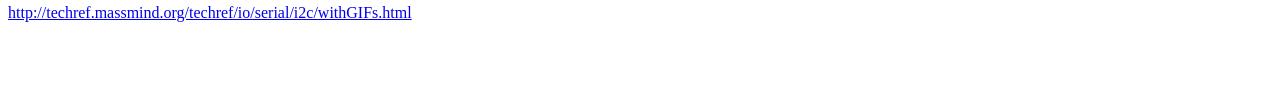
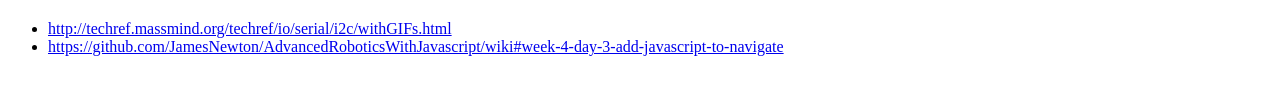
Before and after one commit to JamesNewton/JamesNewton.github.io, a plain HTML site: page webbot.html in a window 1280 px wide. Shown: the part 364-470 px from the top of the page. Drawn offline with Linux system fonts and the light colour scheme.

Commit message:
Update webbot.html

```diff
--- a/webbot.html
+++ b/webbot.html
@@ -145,8 +145,9 @@
 <canvas style="display:none;"></canvas>
 <br><span id="results"></span>
 
-  <script>
-const thresh = 50
+<script>
+//do simple image subtraction for movement detection by area.
+const thresh = 50 //set a threshold for how much changes we must see before we react.
 function byId(id) {return document.getElementById(id)}
 const captureVideoButton =  byId("capture-button")
 const screenshotButton = byId("screenshot-button")
@@ -270,11 +271,13 @@
   LAT:<img src="" name="latch" id="lat" height="50" width="50" />
 </footer>
 
-See also<br /><a
-  href="http://techref.massmind.org/techref/io/serial/i2c/withGIFs.html"
-  >http://techref.massmind.org/techref/io/serial/i2c/withGIFs.html</a
->
+See also<UL>
+<LI><a
+  href="http://techref.massmind.org/techref/io/serial/i2c/withGIFs.html">http://techref.massmind.org/techref/io/serial/i2c/withGIFs.html</a>
+<LI><a href="https://github.com/JamesNewton/AdvancedRoboticsWithJavascript/wiki#week-4-day-3-add-javascript-to-navigate">https://github.com/JamesNewton/AdvancedRoboticsWithJavascript/wiki#week-4-day-3-add-javascript-to-navigate</a>
+<UL>
 <script>
+//set the inital values so the images aren't "broken"
   sendI2Cscl(false);
   sendI2Csda(false);
   sendLatch(false);
```
